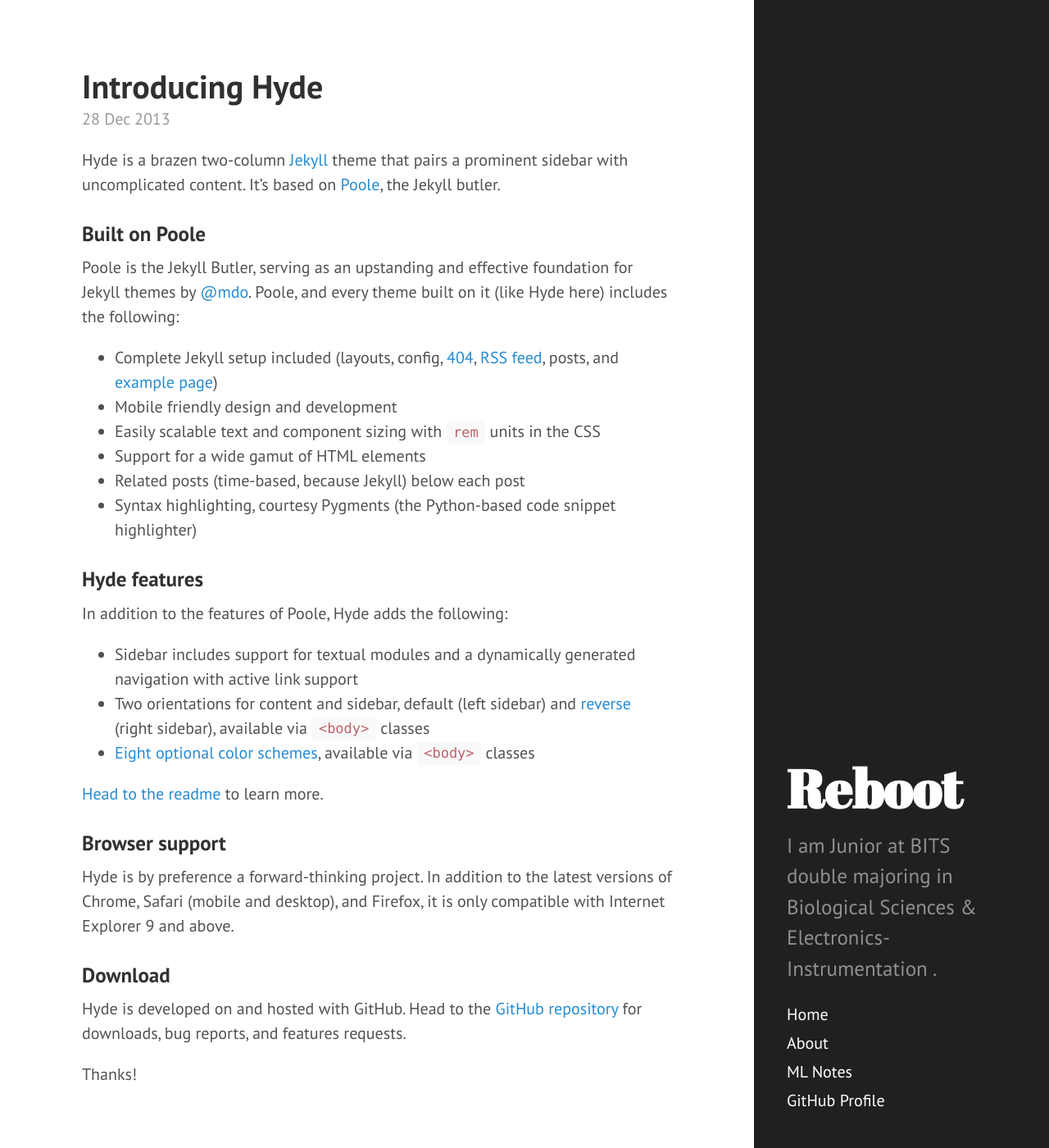
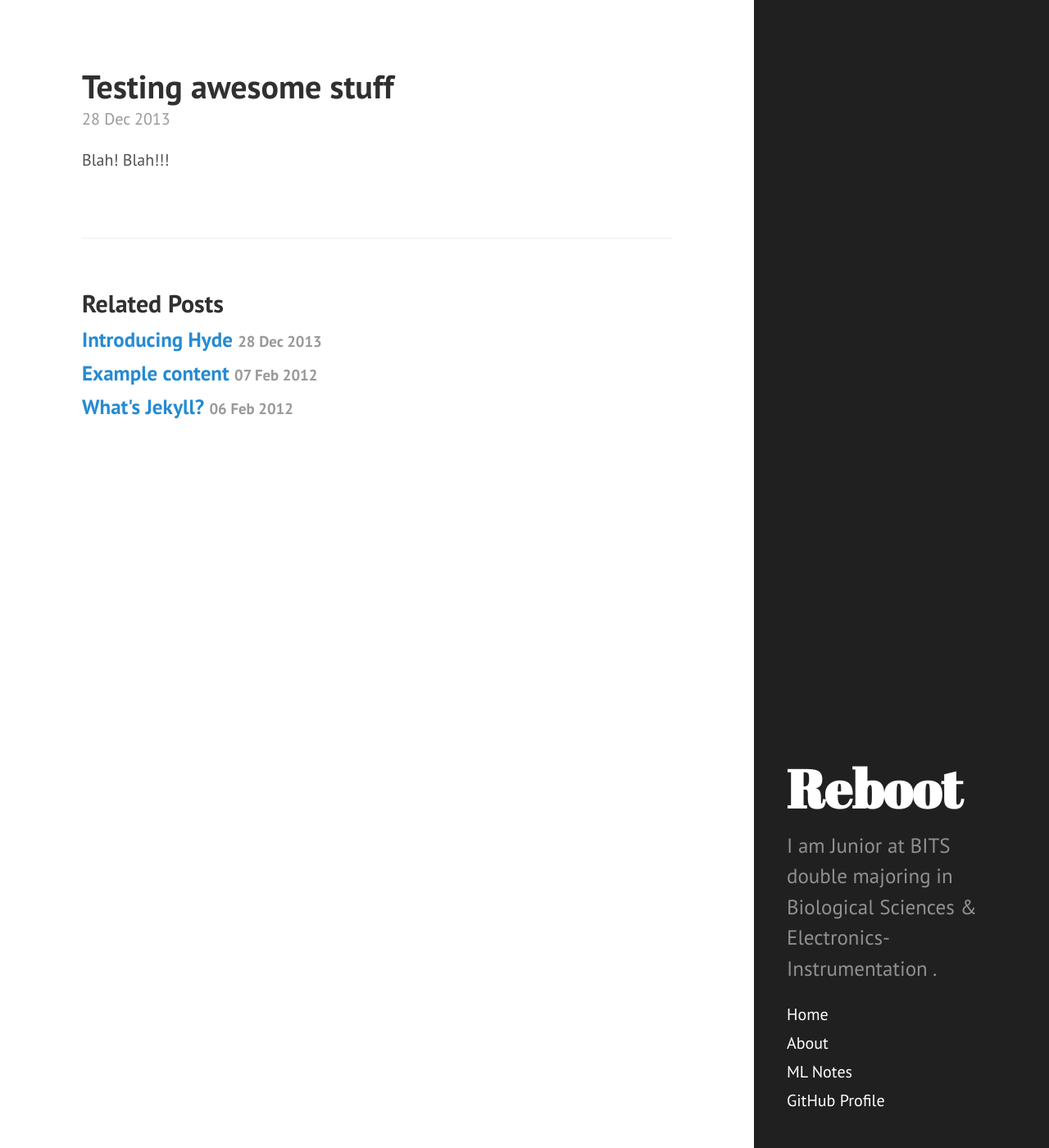
Before and after one commit to reachtarunhere/reachtarunhere.github.io, a Jekyll site: the page built from _posts/2013-12-28-testing-stuff.md, in a window 1280 px wide and 1400 px high. Shown: the whole window at 82% size. Built offline with Jekyll 4.4.1, drawn with Linux system fonts in a browser that asks for light colours; Markdown is read by kramdown in place of the engine named in the settings.

Commit message:
random changes

```diff
--- a/_posts/2013-12-28-testing-stuff.md
+++ b/_posts/2013-12-28-testing-stuff.md
@@ -1,38 +1,7 @@
 ---
 layout: post
 hidden_category: ml
-title: Introducing Hyde
+title: Testing awesome stuff
 ---
 
-Hyde is a brazen two-column [Jekyll](http://jekyllrb.com) theme that pairs a prominent sidebar with uncomplicated content. It's based on [Poole](http://getpoole.com), the Jekyll butler.
-
-### Built on Poole
-
-Poole is the Jekyll Butler, serving as an upstanding and effective foundation for Jekyll themes by [@mdo](https://twitter.com/mdo). Poole, and every theme built on it (like Hyde here) includes the following:
-
-* Complete Jekyll setup included (layouts, config, [404](/404), [RSS feed](/atom.xml), posts, and [example page](/about))
-* Mobile friendly design and development
-* Easily scalable text and component sizing with `rem` units in the CSS
-* Support for a wide gamut of HTML elements
-* Related posts (time-based, because Jekyll) below each post
-* Syntax highlighting, courtesy Pygments (the Python-based code snippet highlighter)
-
-### Hyde features
-
-In addition to the features of Poole, Hyde adds the following:
-
-* Sidebar includes support for textual modules and a dynamically generated navigation with active link support
-* Two orientations for content and sidebar, default (left sidebar) and [reverse](https://github.com/poole/lanyon#reverse-layout) (right sidebar), available via `<body>` classes
-* [Eight optional color schemes](https://github.com/poole/hyde#themes), available via `<body>` classes
-
-[Head to the readme](https://github.com/poole/hyde#readme) to learn more.
-
-### Browser support
-
-Hyde is by preference a forward-thinking project. In addition to the latest versions of Chrome, Safari (mobile and desktop), and Firefox, it is only compatible with Internet Explorer 9 and above.
-
-### Download
-
-Hyde is developed on and hosted with GitHub. Head to the <a href="https://github.com/poole/hyde">GitHub repository</a> for downloads, bug reports, and features requests.
-
-Thanks!
+Blah! Blah!!!
```
